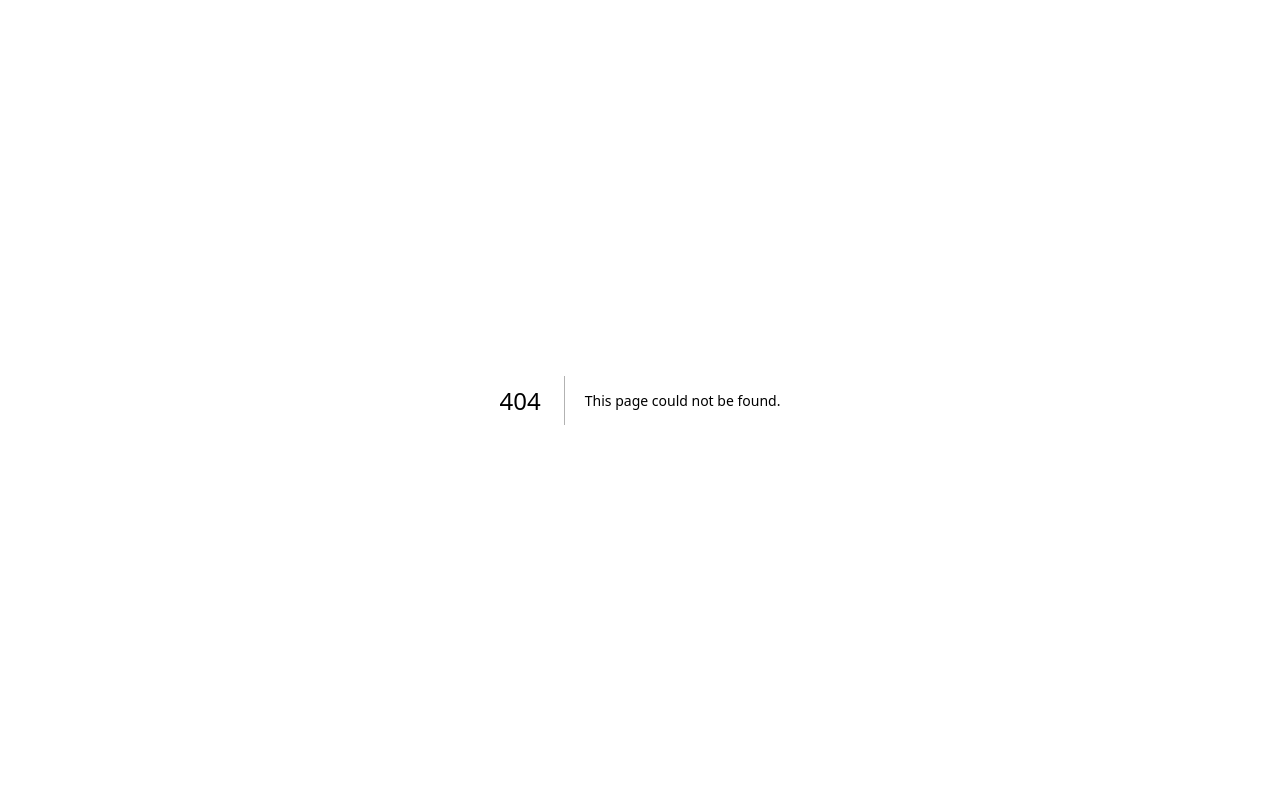
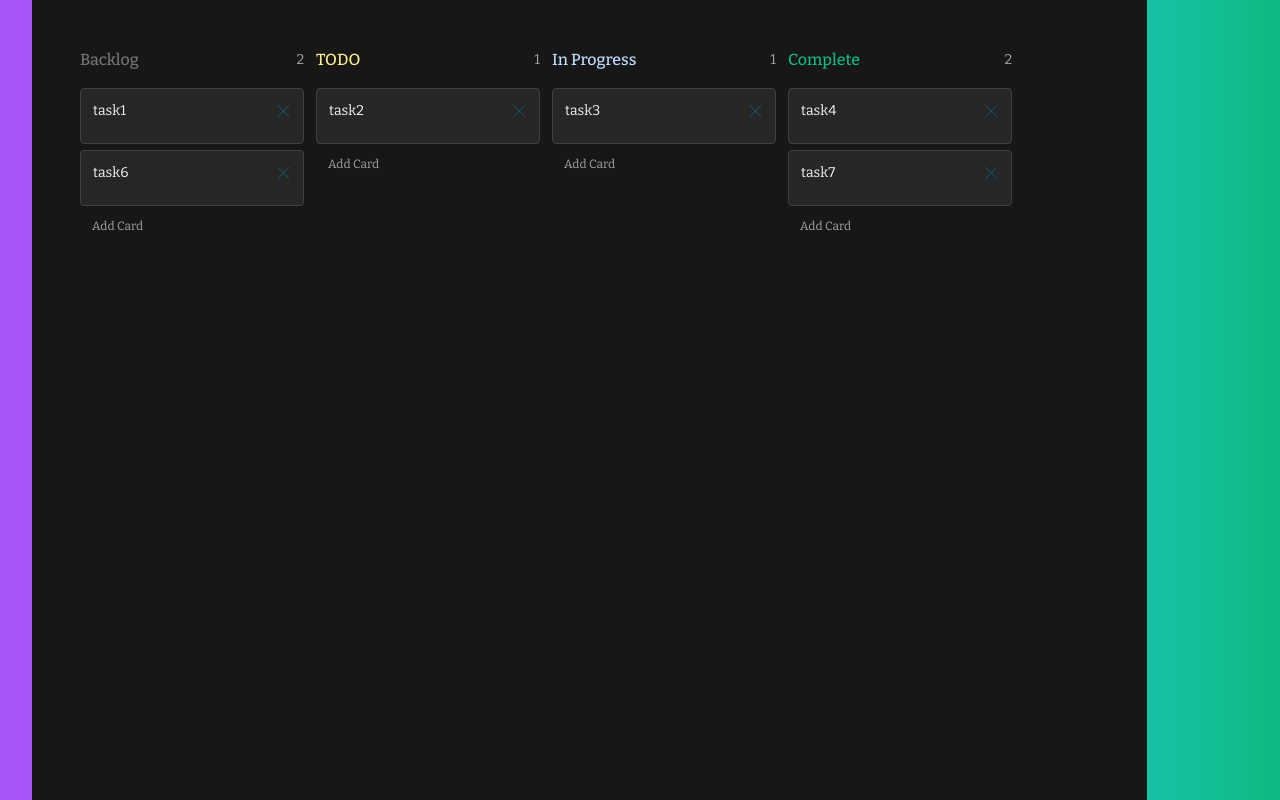
Before and after one commit to ehz0ah/TaskSync, a Next.js app in the folder tasksync/: page /taskmanager in a window 1280 px wide. Before the commit this address had no page. Built offline with nearby package versions, Linux system fonts and the light colour scheme.

Commit message:
Added the simplified Kanban Board without liveblocks implementation

```diff
--- /dev/null
+++ b/tasksync/app/taskmanager/Board.tsx
@@ -0,0 +1,49 @@
+import React, { useState } from "react";
+import Column from "./Column";
+
+const Board = () => {
+  const [cards, setCards] = useState(DEFAULT_CARDS);
+  return (
+    <div className="flex h-full w-full gap-3 overflow-scroll p-12">
+      <Column
+        title="Backlog"
+        column="backlog"
+        headingColor="text-neutral-500"
+        cards={cards}
+        setCards={setCards}
+      />
+      <Column
+        title="TODO"
+        column="todo"
+        headingColor="text-yellow-200"
+        cards={cards}
+        setCards={setCards}
+      />
+      <Column
+        title="In Progress"
+        column="doing"
+        headingColor="text-blue-200"
+        cards={cards}
+        setCards={setCards}
+      />
+      <Column
+        title="Complete"
+        column="done"
+        headingColor="text-emerald-500"
+        cards={cards}
+        setCards={setCards}
+      />
+    </div>
+  );
+};
+
+const DEFAULT_CARDS = [
+  { title: "task1", id: "1", column: "backlog" },
+  { title: "task2", id: "2", column: "todo" },
+  { title: "task3", id: "3", column: "doing" },
+  { title: "task4", id: "4", column: "done" },
+  { title: "task6", id: "6", column: "backlog" },
+  { title: "task7", id: "7", column: "done" },
+];
+
+export default Board;
--- /dev/null
+++ b/tasksync/app/taskmanager/Card.tsx
@@ -0,0 +1,57 @@
+import React from "react";
+import { card } from "./Column";
+import { motion } from "framer-motion";
+
+interface Prop {
+  title: string;
+  id: string;
+  column: string;
+  handleDragStart: (event: any, card: card) => void;
+  handleDelete: (card: card) => void;
+}
+
+interface Prop2 {
+  beforeId: string;
+  column: string;
+}
+
+const Card = ({ title, id, column, handleDragStart, handleDelete }: Prop) => {
+  return (
+    <>
+      <DropIndicator beforeId={id} column={column} />
+      <motion.div
+        layout
+        layoutId={id}
+        draggable="true"
+        onDragStart={(e) => handleDragStart(e, { title, id, column })}
+        className="flex cursor-grab rounded border border-neutral-700 bg-neutral-800 p-3 active:cursor-grabbing"
+      >
+        <p className="flex-none w-11/12 text-sm text-neutral-100">{title}</p>
+        <svg
+          xmlns="http://www.w3.org/2000/svg"
+          x="0px"
+          y="0px"
+          width="30"
+          height="30"
+          viewBox="0 15 50 50"
+          className="flex-auto w-1/12 fill-cyan-800 hover:fill-cyan-300"
+          onClick={() => handleDelete({ title: title, id: id, column: column })}
+        >
+          <path d="M 7.71875 6.28125 L 6.28125 7.71875 L 23.5625 25 L 6.28125 42.28125 L 7.71875 43.71875 L 25 26.4375 L 42.28125 43.71875 L 43.71875 42.28125 L 26.4375 25 L 43.71875 7.71875 L 42.28125 6.28125 L 25 23.5625 Z"></path>
+        </svg>
+      </motion.div>
+    </>
+  );
+};
+
+export const DropIndicator = ({ beforeId, column }: Prop2) => {
+  return (
+    <div
+      data-before={beforeId || "-1"}
+      data-column={column}
+      className="my-0.5 h-0.5 w-full bg-violet-400 opacity-0"
+    />
+  );
+};
+
+export default Card;
--- /dev/null
+++ b/tasksync/app/taskmanager/Column.tsx
@@ -0,0 +1,196 @@
+import React, { useState } from "react";
+import Card, { DropIndicator } from "./Card";
+import { motion } from "framer-motion";
+export type card = {
+  title: string;
+  column: string;
+  id: string;
+};
+
+interface Prop {
+  title: string;
+  headingColor: string;
+  column: any;
+  cards: any;
+  setCards: any;
+}
+
+const AddCard = ({ column, setCards, cards }: Prop) => {
+  const [text, setText] = useState("");
+  const [adding, setAdding] = useState(false);
+  function handleSubmit(event: any) {
+    event.preventDefault();
+    if (!text.trim().length) return;
+    const newCard = {
+      title: text.trim(),
+      id: Math.random().toString(),
+      column,
+    };
+    setCards([...cards, newCard]);
+    setAdding(false);
+  }
+  return (
+    <>
+      {adding ? (
+        <motion.form layout onSubmit={handleSubmit}>
+          <textarea
+            onChange={(event) => setText(event.target.value)}
+            autoFocus
+            placeholder="Add New Task"
+            className="w-full rounded border border-violet-400 bg-violet-400/20 p-3 text-sm text-neutral-50 placeholder-violet-300 focus:outline"
+          />
+          <div className="mt-1.5 flex items-center justify-end gap-1.5">
+            <button
+              onClick={() => setAdding(false)}
+              className="px-3 py-1.5 text-xs text-neutral-400 transition-colors hover:text-neutral-50"
+            >
+              Close
+            </button>
+            <button
+              type="submit"
+              className="flex items-center gap-1.5 rounded bg-neutral-50 px-3 py-1.5 text-xs text-neutral-950 transition-colors hover:bg-neutral-300"
+            >
+              <span>Add</span>
+              {/* <FiPlus /> */}
+            </button>
+          </div>
+        </motion.form>
+      ) : (
+        <motion.button
+          layout
+          onClick={() => setAdding(true)}
+          className="flex w-full items-center gap-1.5 px-3 py-1.5 text-xs text-neutral-400 transition-colors hover:text-neutral-50"
+        >
+          <span>Add Card</span>
+        </motion.button>
+      )}
+    </>
+  );
+};
+
+const Column = ({ title, headingColor, column, cards, setCards }: Prop) => {
+  const [active, setActive] = useState(false);
+  const handleDragStart = (event: any, card: card) => {
+    event.dataTransfer.setData("cardId", card.id);
+  };
+  const filteredCards = cards.filter((card: card) => card.column === column);
+  const handleDelete = (inputCard: card) => {
+    setCards((cards: card[]) =>
+      cards.filter((card: card) => card.id != inputCard.id)
+    );
+  };
+  const handleDragOver = (e: any) => {
+    e.preventDefault();
+    highlightIndicator(e);
+    setActive(true);
+  };
+  const highlightIndicator = (e: any) => {
+    const indicators = getIndicators();
+    clearHighlights(indicators);
+    const el = getNearestIndicator(e, indicators);
+    el.element.style.opacity = "1";
+  };
+
+  const clearHighlights = (els?: any) => {
+    const indicators = els || getIndicators();
+
+    indicators.forEach((i: any) => {
+      i.style.opacity = "0";
+    });
+  };
+
+  const getNearestIndicator = (e: any, indicators: Element[]) => {
+    const DISTANCE_OFFSET = 50;
+    const el = indicators.reduce(
+      (closest: any, child) => {
+        const box = child.getBoundingClientRect();
+        const offset = e.clientY - (box.top + DISTANCE_OFFSET);
+        if (offset < 0 && offset > closest.offset) {
+          return { offset: offset, element: child };
+        } else {
+          return closest;
+        }
+      },
+      {
+        offset: Number.NEGATIVE_INFINITY,
+        element: indicators[indicators.length - 1],
+      }
+    );
+    return el;
+  };
+
+  const getIndicators = () => {
+    return Array.from(document.querySelectorAll(`[data-column="${column}"]`));
+  };
+
+  const handleDragLeave = (e: any) => {
+    setActive(false);
+    clearHighlights();
+  };
+
+  const handleDragEnd = (e: any) => {
+    setActive(false);
+    clearHighlights();
+    const cardId = e.dataTransfer.getData("cardId");
+    const indicators = getIndicators();
+    const { element } = getNearestIndicator(e, indicators);
+    const before = element == undefined ? "-1" : element.dataset.before;
+    console.log(before);
+    if (before != cardId) {
+      let copy = [...cards];
+      let cardToTransfer = copy.find((c) => c.id === cardId);
+      if (!cardToTransfer) return;
+      cardToTransfer = { ...cardToTransfer, column };
+      copy = copy.filter((c) => c.id != cardId);
+      const moveToBack = before === "-1";
+      if (moveToBack) {
+        copy.push(cardToTransfer);
+      } else {
+        const insertAtIndex = copy.findIndex((el) => el.id === before);
+        if (insertAtIndex === undefined) return;
+        copy.splice(insertAtIndex, 0, cardToTransfer);
+      }
+
+      setCards(copy);
+    }
+  };
+  return (
+    <div className="w-56 shrink-0">
+      <div className="mb-3 flex items-center justify-between">
+        <h3 className={`font-medium ${headingColor}`}>{title}</h3>
+        <span className="rounded text-sm text-neutral-400">
+          {filteredCards.length}
+        </span>
+      </div>
+      <div
+        onDragOver={handleDragOver}
+        onDragLeave={handleDragLeave}
+        onDrop={handleDragEnd}
+        className={`h-full w-full transition-colors ${
+          active ? "bg-neutral-800/50" : "bg-neutral-800/0"
+        }`}
+      >
+        {filteredCards.map((card: card) => {
+          return (
+            <Card
+              key={card.id}
+              {...card}
+              handleDragStart={handleDragStart}
+              handleDelete={handleDelete}
+            />
+          );
+        })}
+        <DropIndicator beforeId="-1" column={column} />
+        <AddCard
+          title={title}
+          headingColor={headingColor}
+          setCards={setCards}
+          column={column}
+          cards={cards}
+        />
+      </div>
+    </div>
+  );
+};
+
+export default Column;
--- /dev/null
+++ b/tasksync/app/taskmanager/kanban.tsx
@@ -0,0 +1,11 @@
+import Board from "./Board";
+import React from "react";
+
+function Kanban() {
+  return (
+    <div className="h-screen w-11/12 bg-neutral-900 text-neutral-50">
+      <Board></Board>
+    </div>
+  );
+}
+export default Kanban;
--- /dev/null
+++ b/tasksync/app/taskmanager/page.tsx
@@ -0,0 +1,12 @@
+"use client";
+import Kanban from "./kanban";
+
+export default function Page() {
+  return (
+    <div className=" bg-gradient-to-r from-purple-500 from-20% via-cyan-400 via-70% to-emerald-500 to-100% h-full">
+      <div className="container justify-center">
+        <Kanban />
+      </div>
+    </div>
+  );
+}
```
